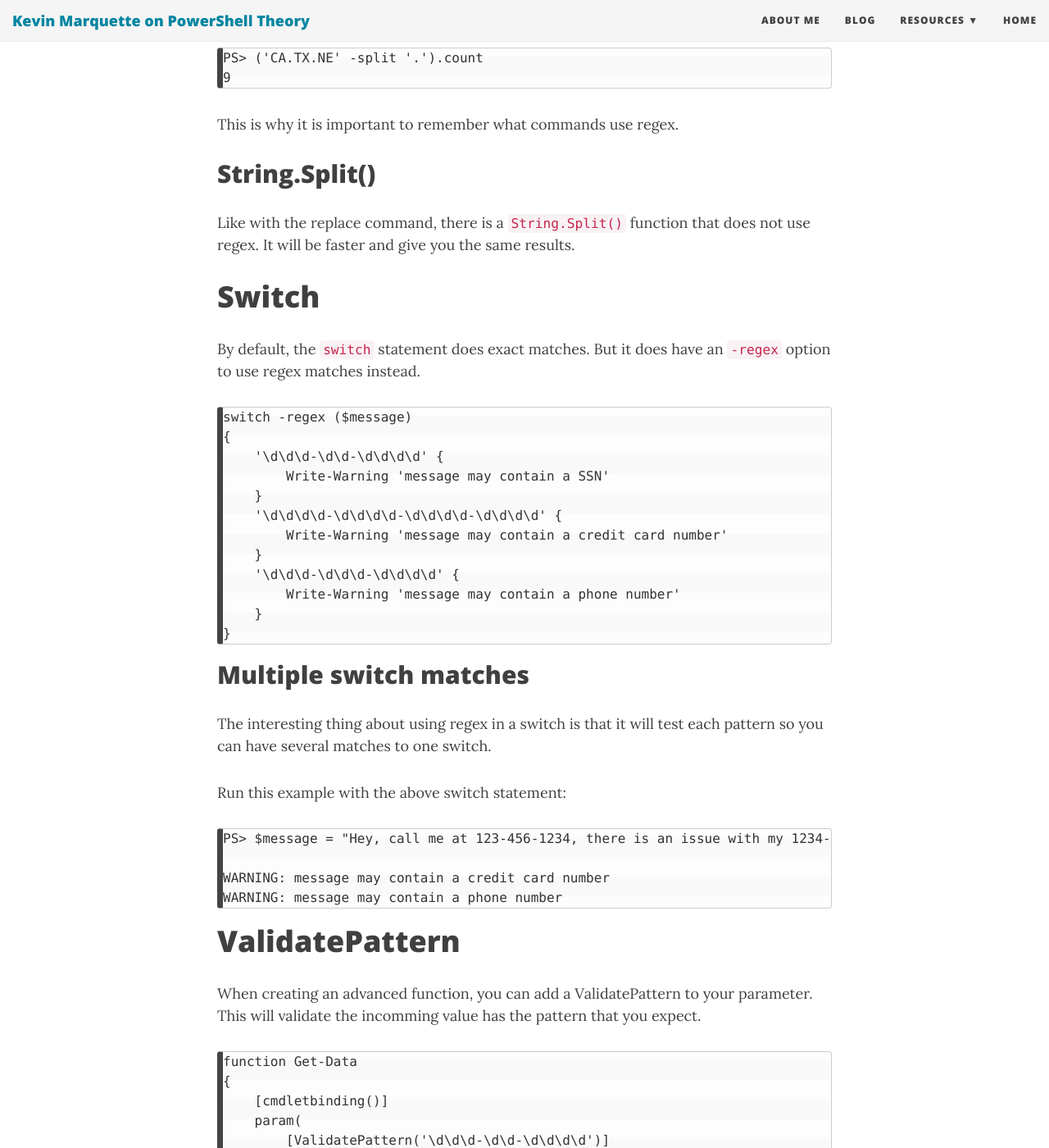
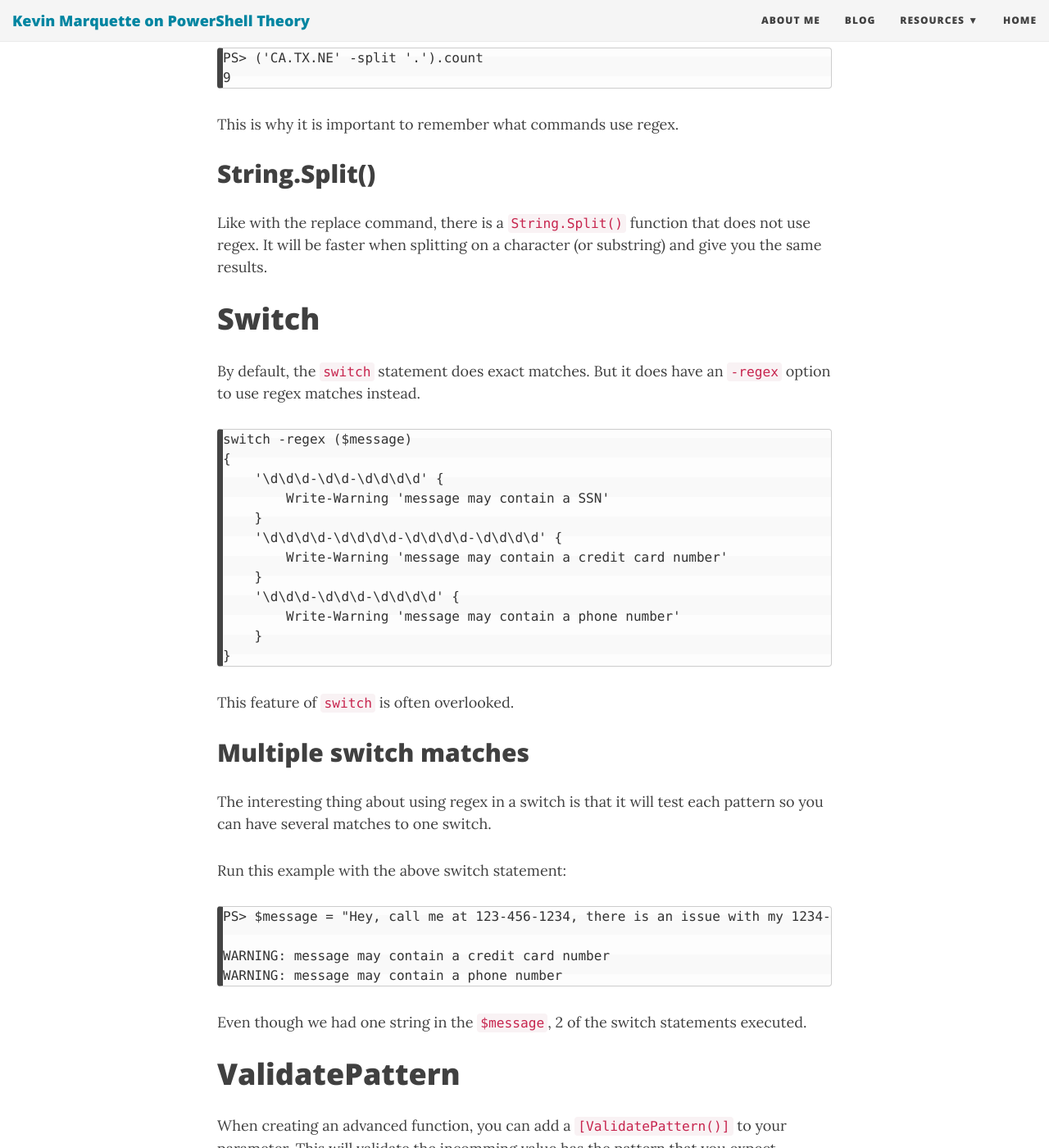
Before and after one commit to KevinMarquette/kevinmarquette.github.io, a Jekyll site: the page built from _posts/2017-07-31-Powershell-regex-regular-expression.md, in a window 1280 px wide and 1400 px high, scrolled down 5031 px. Shown: the whole window at 82% size. Built offline with Jekyll 4.4.1, drawn with Linux system fonts in a browser that asks for light colours; nearby versions of some CDN libraries; some of the changed text lies outside the part shown.

Commit message:
more words

```diff
--- a/_posts/2017-07-31-Powershell-regex-regular-expression.md
+++ b/_posts/2017-07-31-Powershell-regex-regular-expression.md
@@ -157,7 +157,7 @@ This is why it is important to remember what commands use regex.
 
 ## String.Split()
 
-Like with the replace command, there is a `String.Split()` function that does not use regex. It will be faster and give you the same results.
+Like with the replace command, there is a `String.Split()` function that does not use regex. It will be faster when splitting on a character (or substring) and give you the same results.
 
 
 # Switch
@@ -177,6 +177,7 @@ By default, the `switch` statement does exact matches. But it does have an `-reg
         }
     }
 
+This feature of `switch` is often overlooked.
 
 ## Multiple switch matches
 
@@ -189,10 +190,11 @@ Run this example with the above switch statement:
     WARNING: message may contain a credit card number
     WARNING: message may contain a phone number
 
+Even though we had one string in the `$message`, 2 of the switch statements executed.
 
 # ValidatePattern
 
-When creating an advanced function, you can add a ValidatePattern to your parameter. This will validate the incomming value has the pattern that you expect.
+When creating an advanced function, you can add a `[ValidatePattern()]` to your parameter. This will validate the incomming value has the pattern that you expect.
 
     function Get-Data
     {
@@ -217,7 +219,7 @@ This example requests a SSN from the user and it does the validation on the inpu
 
 ## ValidateScript
 
-One way around that is to use a `ValidateScript` instead that throws a custom error message.
+One way around that is to use a `[ValidateScript({...})]` instead that throws a custom error message.
 
     [ValidateScript({
         if( $_ -match '\d\d\d-\d\d-\d\d\d\d')
@@ -237,6 +239,7 @@ Now we get this error message
     get-data : Cannot validate argument on parameter 'SSN'.
     Please provide a valid SSN (ex 123-45-5678)
 
+It may complicate our parameter, but it is much easier for out users to understand.
 
 # $Matches
 
```
